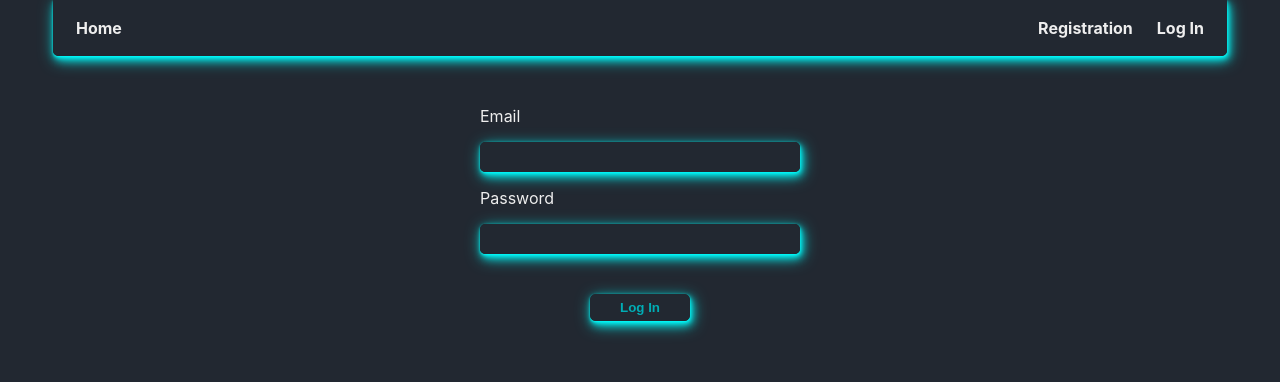
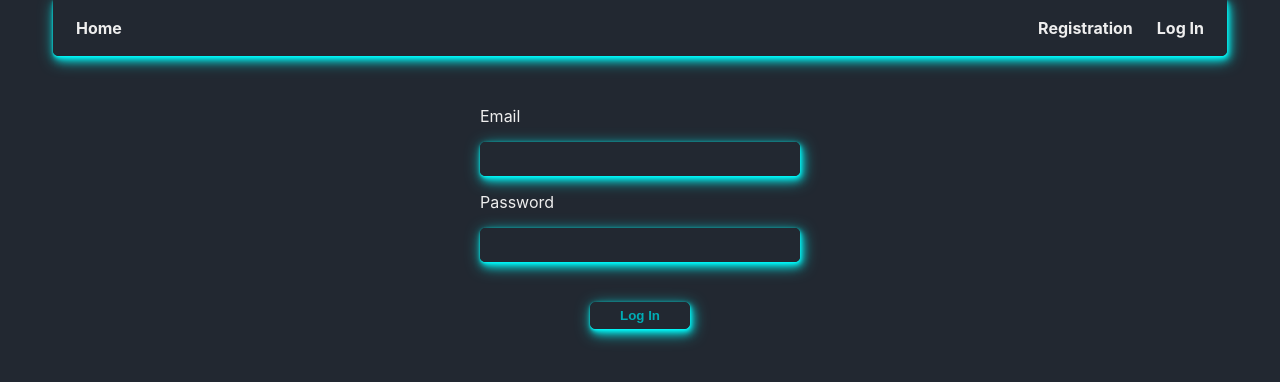
Before and after one commit to CodeOlga/goit-react-hw-08-phonebook-1, a React (Create React App) app: page /goit-react-hw-08-phonebook-1/login in a window 1280 px wide. Shown: the top 382 px of the page. Built offline with nearby package versions, Linux system fonts and the light colour scheme.

Commit message:
Update LoginForm.module.css

```diff
--- a/src/components/LoginForm/LoginForm.module.css
+++ b/src/components/LoginForm/LoginForm.module.css
@@ -41,7 +41,7 @@
 }
 
 .input {
-  height: 30px;
+  height: 34px;
   /* width: 306px; */
   width: 100%;
   box-sizing: border-box;
```
